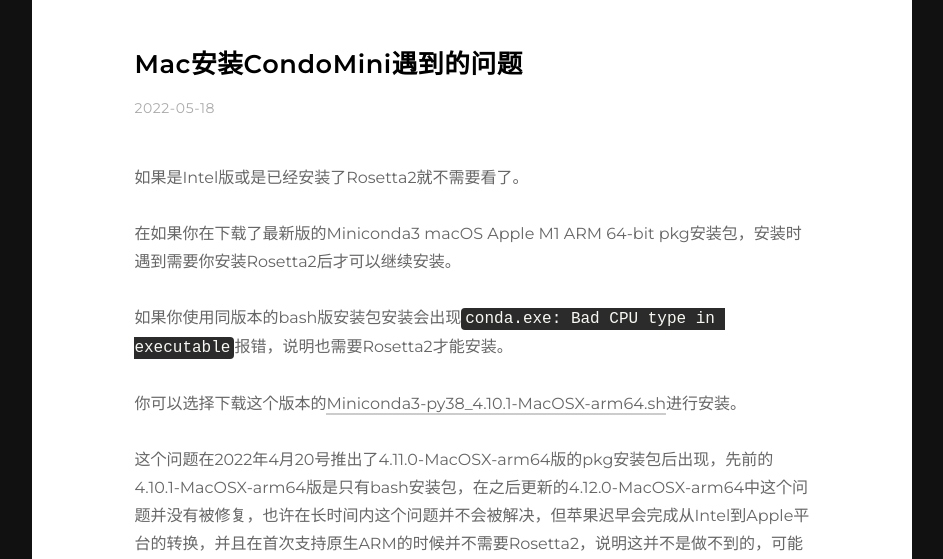
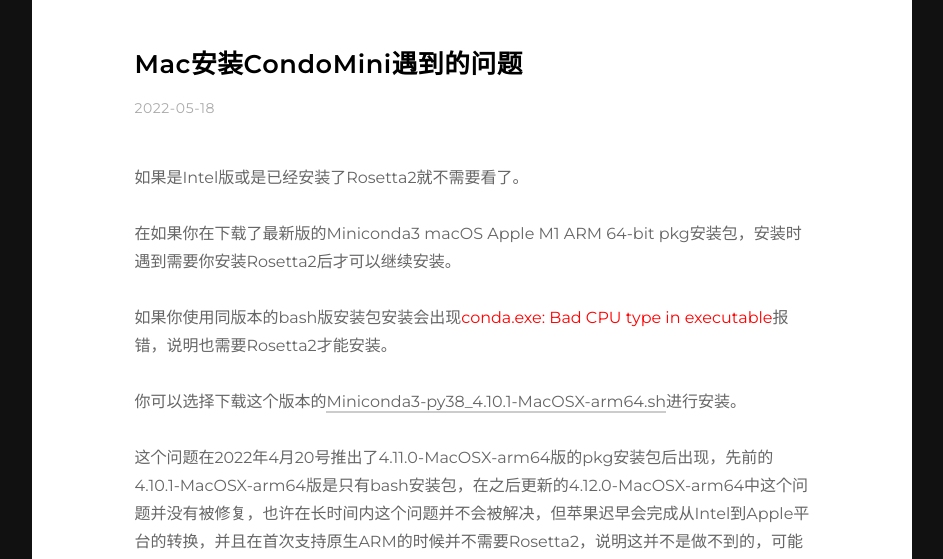
Before and after one commit to sagaki/sakaki-blog, a plain HTML site: page 2022/05/18/Mac安装CondoMini遇到的问题/index.html in a window 1280 px wide. Shown: the part 234-793 px from the top of the page, without its empty margins (168-1111 px from the left). Drawn offline with Linux system fonts and the light colour scheme.

Commit message:
Site updated: 2022-06-29 17:14:13

```diff
--- a/2022/05/18/Mac安装CondoMini遇到的问题/index.html
+++ b/2022/05/18/Mac安装CondoMini遇到的问题/index.html
@@ -43,7 +43,7 @@
 
 
     <div class="post-md">
-        <p>如果是Intel版或是已经安装了Rosetta2就不需要看了。<br><br>在如果你在下载了最新版的Miniconda3 macOS Apple M1 ARM 64-bit pkg安装包，安装时遇到需要你安装Rosetta2后才可以继续安装。<br><br>如果你使用同版本的bash版安装包安装会出现<code>conda.exe: Bad CPU type in executable</code>报错，说明也需要Rosetta2才能安装。<br><br>你可以选择下载这个版本的<a target="_blank" rel="noopener" href="https://repo.anaconda.com/miniconda/Miniconda3-py38_4.10.1-MacOSX-arm64.sh">Miniconda3-py38_4.10.1-MacOSX-arm64.sh</a>进行安装。<br><br>这个问题在2022年4月20号推出了4.11.0-MacOSX-arm64版的pkg安装包后出现，先前的4.10.1-MacOSX-arm64版是只有bash安装包，在之后更新的4.12.0-MacOSX-arm64中这个问题并没有被修复，也许在长时间内这个问题并不会被解决，但苹果迟早会完成从Intel到Apple平台的转换，并且在首次支持原生ARM的时候并不需要Rosetta2，说明这并不是做不到的，可能会在未来的某个时间解决。<br><br><a target="_blank" rel="noopener" href="https://repo.anaconda.com/miniconda/Miniconda3-latest-MacOSX-arm64.sh">Latest Miniconda Installer Links macOS Apple M1 64-bit bash</a><br><br><a target="_blank" rel="noopener" href="https://repo.anaconda.com/miniconda/Miniconda3-latest-MacOSX-arm64.pkg">Latest Miniconda Installer Links macOS Apple M1 64-bit pkg</a></p>
+        <p>如果是Intel版或是已经安装了Rosetta2就不需要看了。<br><br>在如果你在下载了最新版的Miniconda3 macOS Apple M1 ARM 64-bit pkg安装包，安装时遇到需要你安装Rosetta2后才可以继续安装。<br><br>如果你使用同版本的bash版安装包安装会出现<font color='red'>conda.exe: Bad CPU type in executable</font>报错，说明也需要Rosetta2才能安装。<br><br>你可以选择下载这个版本的<a target="_blank" rel="noopener" href="https://repo.anaconda.com/miniconda/Miniconda3-py38_4.10.1-MacOSX-arm64.sh">Miniconda3-py38_4.10.1-MacOSX-arm64.sh</a>进行安装。<br><br>这个问题在2022年4月20号推出了4.11.0-MacOSX-arm64版的pkg安装包后出现，先前的4.10.1-MacOSX-arm64版是只有bash安装包，在之后更新的4.12.0-MacOSX-arm64中这个问题并没有被修复，也许在长时间内这个问题并不会被解决，但苹果迟早会完成从Intel到Apple平台的转换，并且在首次支持原生ARM的时候并不需要Rosetta2，说明这并不是做不到的，可能会在未来的某个时间解决。<br><br><a target="_blank" rel="noopener" href="https://repo.anaconda.com/miniconda/Miniconda3-latest-MacOSX-arm64.sh">Latest Miniconda Installer Links macOS Apple M1 64-bit bash</a><br><br><a target="_blank" rel="noopener" href="https://repo.anaconda.com/miniconda/Miniconda3-latest-MacOSX-arm64.pkg">Latest Miniconda Installer Links macOS Apple M1 64-bit pkg</a></p>
 
     </div>
 
```
